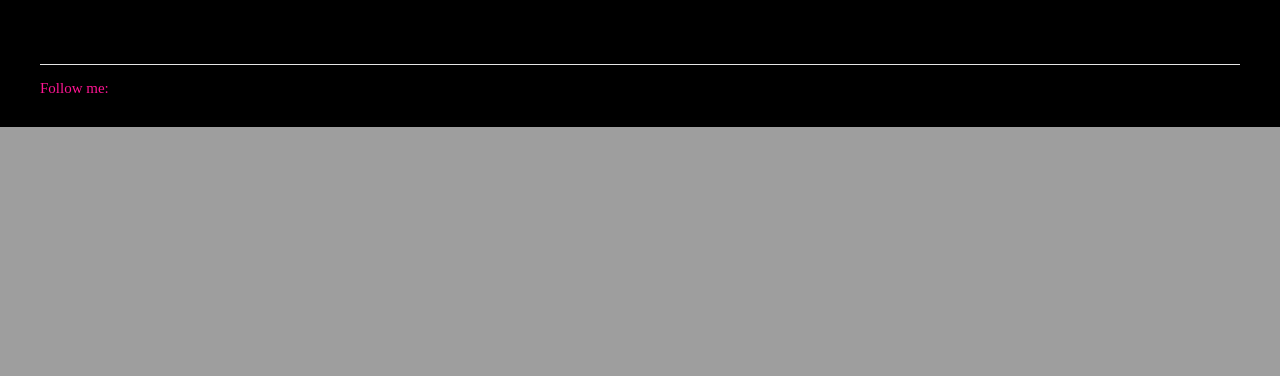
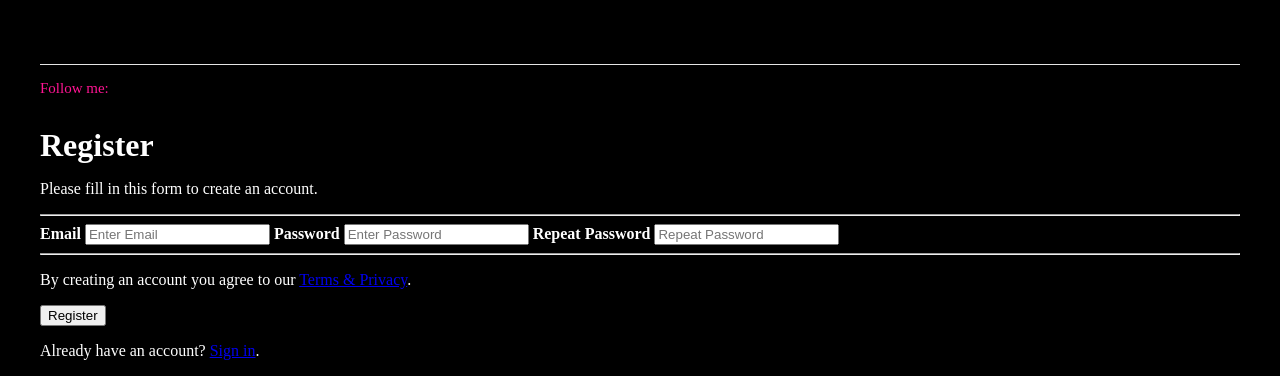
Before and after one commit to AltayaZhusup/altaya, a PHP site: page / in a window 1280 px wide. Shown: the part 809-1185 px from the top of the page. Before the commit the page ends 936 px from the top, so only its background shows below. Run offline with PHP 8.4, Linux system fonts and the light colour scheme.

Commit message:
Update index.php

```diff
--- a/index.php
+++ b/index.php
@@ -64,6 +64,29 @@
 		</a>
 	</div>
 </div>
+<form action="action_page.php">
+  <div class="container">
+    <h1>Register</h1>
+    <p>Please fill in this form to create an account.</p>
+    <hr>
 
+    <label for="email"><b>Email</b></label>
+    <input type="text" placeholder="Enter Email" name="email" required>
+
+    <label for="psw"><b>Password</b></label>
+    <input type="password" placeholder="Enter Password" name="psw" required>
+
+    <label for="psw-repeat"><b>Repeat Password</b></label>
+    <input type="password" placeholder="Repeat Password" name="psw-repeat" required>
+    <hr>
+
+    <p>By creating an account you agree to our <a href="#">Terms & Privacy</a>.</p>
+    <button type="submit" class="registerbtn">Register</button>
+  </div>
+
+  <div class="container signin">
+    <p>Already have an account? <a href="#">Sign in</a>.</p>
+  </div>
+</form>
 </body>
 </html>
```
